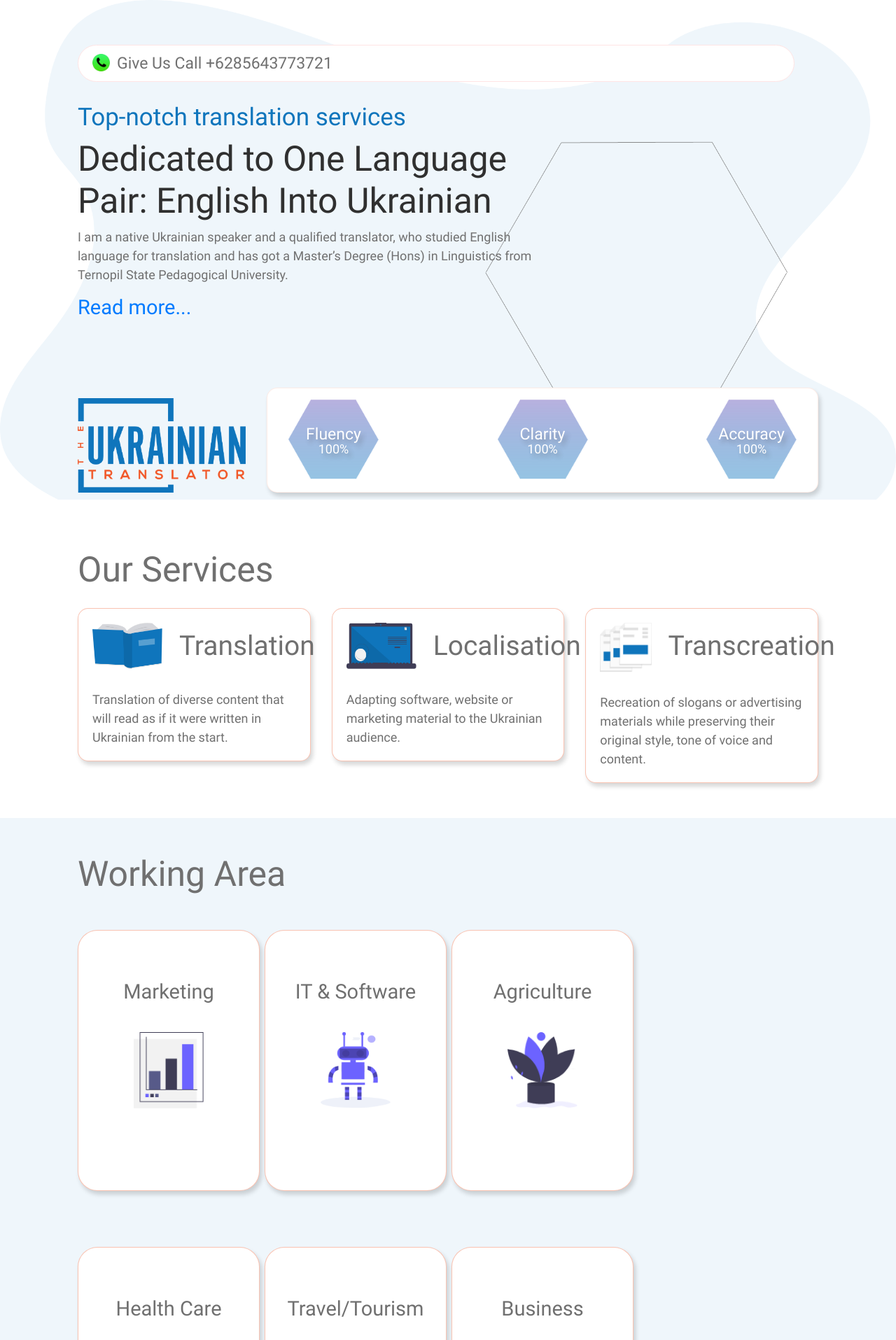
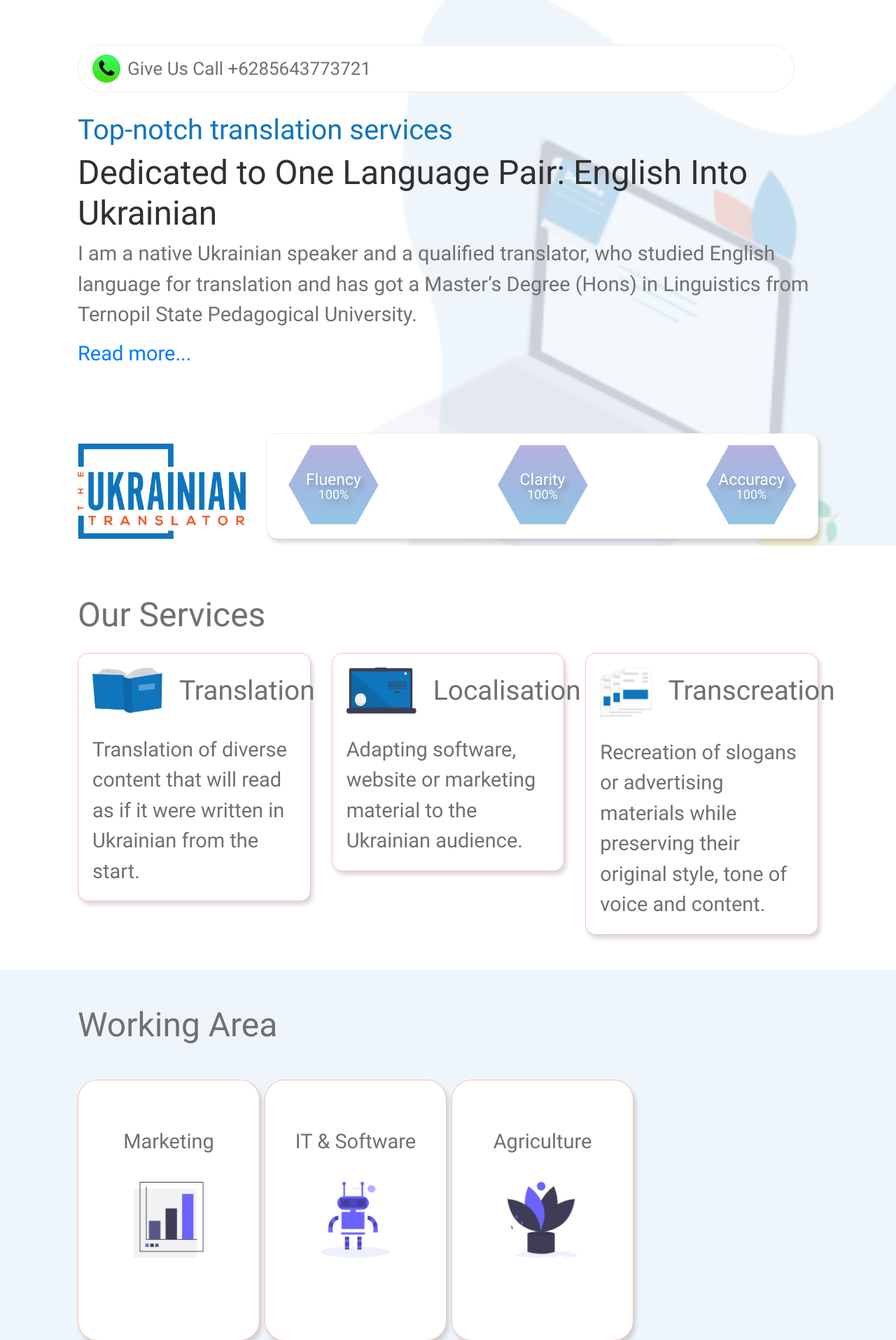
Before and after one commit to yusufginanjar/TheUkrainianTranslator, a PHP site: page / in a window 1280 px wide. Shown: the top 1915 px of the page at 70% size. Run offline with PHP 8.4, Linux system fonts and the light colour scheme.

Commit message:
Update style.css

```diff
--- a/assets/css/style.css
+++ b/assets/css/style.css
@@ -379,55 +379,3 @@ footer p{
     font-size: 23px;
     color: #fff;
 }
-
-
-/* Madia Query */
-@media (min-width: 768px) {
-
-    h1{
-        font-size: 50px;
-    }
-
-    h2{
-        font-size: 35px;
-    }
-
-    h6{
-        font-size: 23px;
-    }
-
-    p{
-        font-size: 18px;
-    }
-
-    .jumbotron{
-        background: url(../img/background.png);
-        background-size: cover;
-    }
-
-    .contact{
-        min-height: 51px;
-        padding: 12px 20px
-    }
-
-    .contact h6{
-        line-height: 27px;
-    }
-
-    .contact img{
-        height: 25px;
-        width: 25px;
-
-    }
-
-    .jumbotron .headline{
-        max-width: 52vw;
-    }
-
-    .jumbotron .laptop{
-        width: 200px;
-        background: url(../img/Laptop.png);
-        height: 200px;
-    }
-
-}
```
